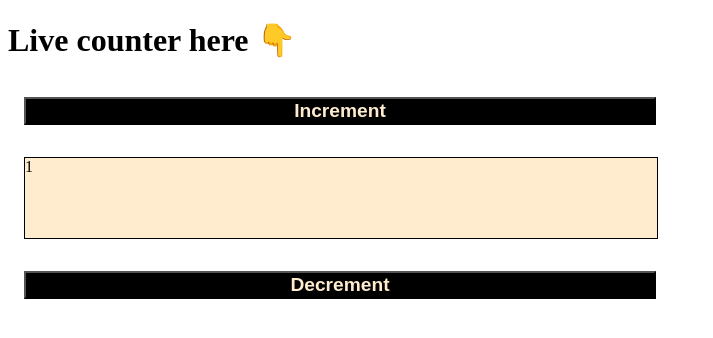
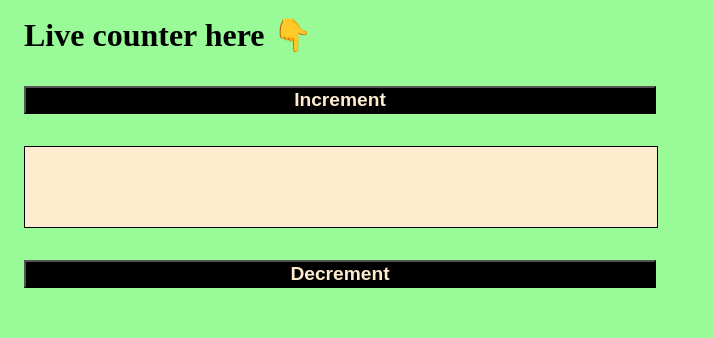
Before and after one commit to akashgajwar/livecounter, a plain HTML site: page index.html in a window 1280 px wide. Shown: the whole page, without its empty margins (0-713 px from the left). Drawn offline with Linux system fonts and the light colour scheme.

Commit message:
final commit

```diff
--- a/app.js
+++ b/app.js
@@ -2,19 +2,17 @@ var btnOne = document.querySelector("#inc");
 var btnTwo = document.querySelector("#dec");
 var outpurCounter = document.querySelector("#output");
 
-var count = 1;
+var count = 0;
 function clickHandlerOne(){
     count++ ;
+    outpurCounter.innerText = count;
 }
 
 function clickHandlerTwo(){
     count--;
+    outpurCounter.innerText = count;
 
 }
 
-outpurCounter.innerText = count;
-
-
-
 btnOne.addEventListener("click", clickHandlerOne);
 btnTwo.addEventListener("click", clickHandlerTwo);
--- a/index.html
+++ b/index.html
@@ -22,6 +22,14 @@
             margin: 1rem;
         }
 
+        body{
+            background-color: palegreen;
+        }
+
+        h1{
+            margin: 1rem;
+        }
+
 
     </style>
 
```
